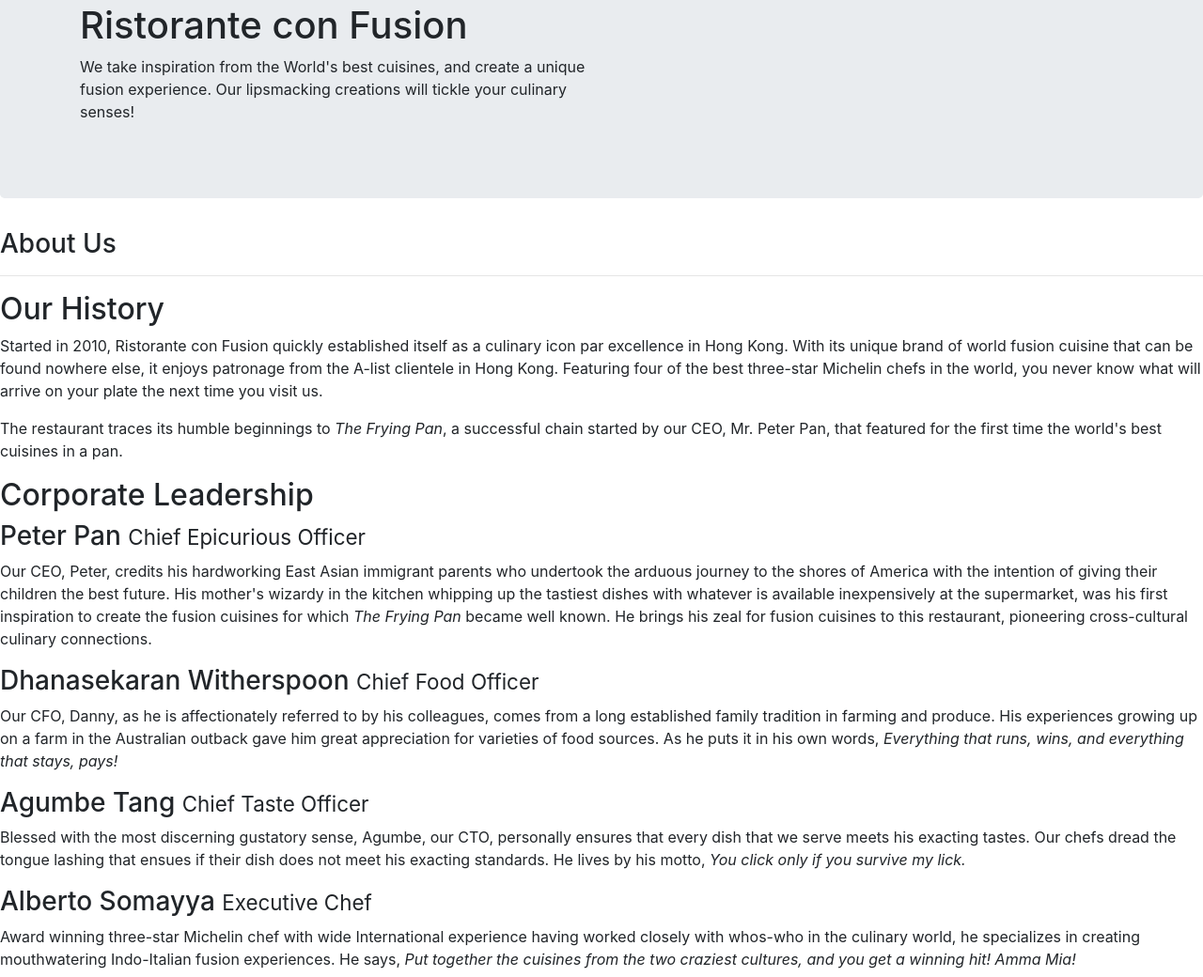
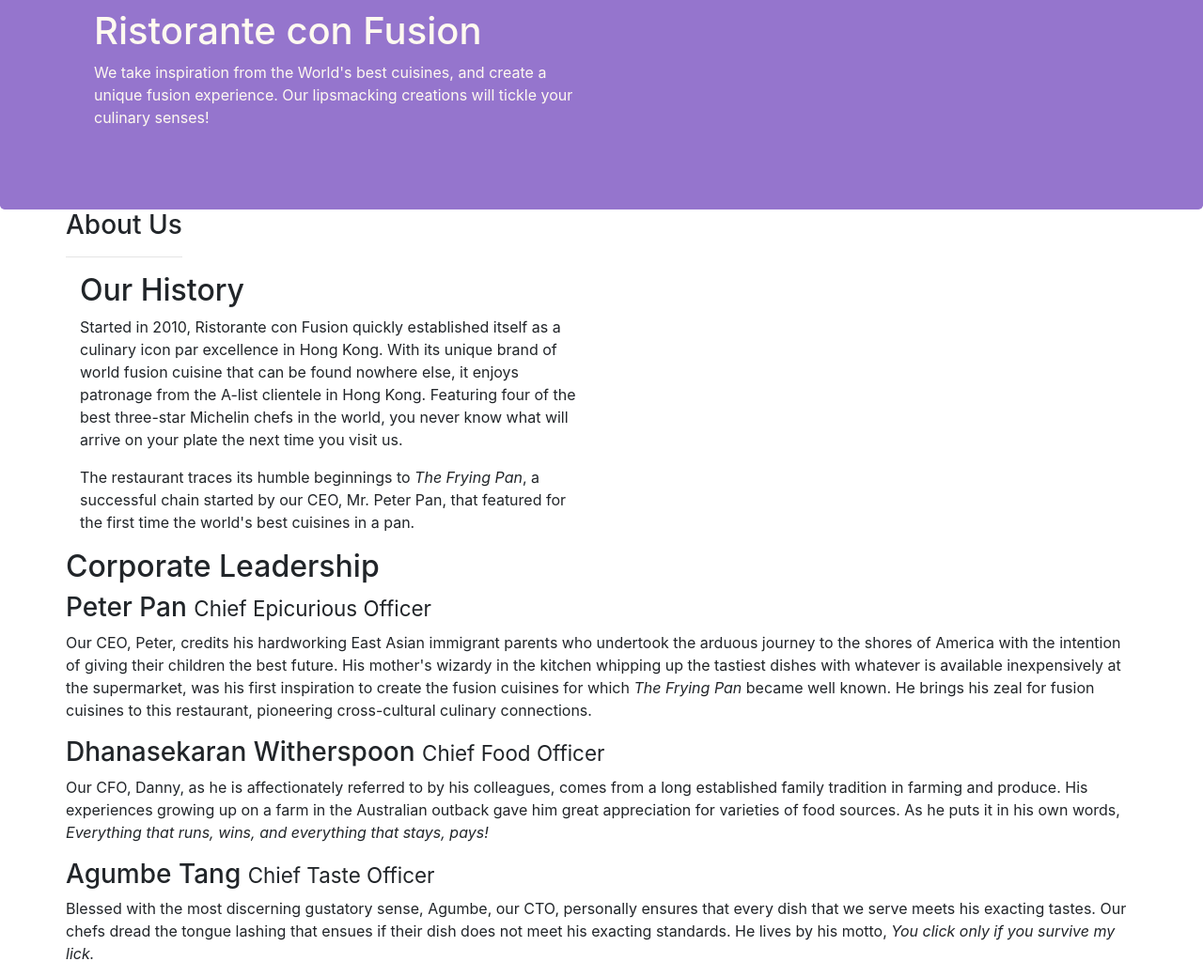
Before and after one commit to izayaaaaaaa/bootstrap-npm-test, a website: page aboutus.html in a window 1280 px wide. Shown: the part 61-1101 px from the top of the page at 94% size. Drawn offline with nearby package versions, Linux system fonts and the light colour scheme.

Commit message:
assignment 1

```diff
--- a/aboutus.html
+++ b/aboutus.html
@@ -12,7 +12,8 @@
 
     <!-- Bootstrap CSS -->
     <link rel="stylesheet" href="node_modules/bootstrap/dist/css/bootstrap.min.css">
-    <link href="css/styles.css" rel="stylesheet">
+
+    <link href="css/style.css" rel="stylesheet">
 
 </head>
 
@@ -31,16 +32,16 @@
         </div>
     </header>
 
-    <div>
-        <div>
+    <div class="container">
+        <div class="row">
             <div>
                <h3>About Us</h3>
                <hr>
             </div>
         </div>
 
-        <div>
-            <div>
+        <div class="row">
+            <div class="col-sm-6">
                 <h2>Our History</h2>
                 <p>Started in 2010, Ristorante con Fusion quickly established itself as a culinary icon par excellence in Hong Kong. With its unique brand of world fusion cuisine that can be found nowhere else, it enjoys patronage from the A-list clientele in Hong Kong.  Featuring four of the best three-star Michelin chefs in the world, you never know what will arrive on your plate the next time you visit us.</p>
                 <p>The restaurant traces its humble beginnings to <em>The Frying Pan</em>, a successful chain started by our CEO, Mr. Peter Pan, that featured for the first time the world's best cuisines in a pan.</p>
@@ -50,17 +51,17 @@
         </div>
 
 
-        <div>
+        <div class="row">
             <div>
                 <h2>Corporate Leadership</h2>
                 <h3>Peter Pan <small>Chief Epicurious Officer</small></h3>
-                <p>Our CEO, Peter, credits his hardworking East Asian immigrant parents who undertook the arduous journey to the shores of America with the intention of giving their children the best future. His mother's wizardy in the kitchen whipping up the tastiest dishes with whatever is available inexpensively at the supermarket, was his first inspiration to create the fusion cuisines for which <em>The Frying Pan</em> became well known. He brings his zeal for fusion cuisines to this restaurant, pioneering cross-cultural culinary connections.</p>
+                <p class="d-none d-sm-block">Our CEO, Peter, credits his hardworking East Asian immigrant parents who undertook the arduous journey to the shores of America with the intention of giving their children the best future. His mother's wizardy in the kitchen whipping up the tastiest dishes with whatever is available inexpensively at the supermarket, was his first inspiration to create the fusion cuisines for which <em>The Frying Pan</em> became well known. He brings his zeal for fusion cuisines to this restaurant, pioneering cross-cultural culinary connections.</p>
                 <h3>Dhanasekaran Witherspoon <small>Chief Food Officer</small></h3>
-                <p>Our CFO, Danny, as he is affectionately referred to by his colleagues, comes from a long established family tradition in farming and produce. His experiences growing up on a farm in the Australian outback gave him great appreciation for varieties of food sources. As he puts it in his own words, <em>Everything that runs, wins, and everything that stays, pays!</em></p>
+                <p class="d-none d-sm-block">Our CFO, Danny, as he is affectionately referred to by his colleagues, comes from a long established family tradition in farming and produce. His experiences growing up on a farm in the Australian outback gave him great appreciation for varieties of food sources. As he puts it in his own words, <em>Everything that runs, wins, and everything that stays, pays!</em></p>
                 <h3>Agumbe Tang <small>Chief Taste Officer</small></h3>
-                <p>Blessed with the most discerning gustatory sense, Agumbe, our CTO, personally ensures that every dish that we serve meets his exacting tastes. Our chefs dread the tongue lashing that ensues if their dish does not meet his exacting standards. He lives by his motto, <em>You click only if you survive my lick.</em></p>
+                <p class="d-none d-sm-block">Blessed with the most discerning gustatory sense, Agumbe, our CTO, personally ensures that every dish that we serve meets his exacting tastes. Our chefs dread the tongue lashing that ensues if their dish does not meet his exacting standards. He lives by his motto, <em>You click only if you survive my lick.</em></p>
                 <h3>Alberto Somayya <small>Executive Chef</small></h3>
-                <p>Award winning three-star Michelin chef with wide International experience having worked closely with whos-who in the culinary world, he specializes in creating mouthwatering Indo-Italian fusion experiences. He says, <em>Put together the cuisines from the two craziest cultures, and you get a winning hit! Amma Mia!</em></p>
+                <p class="d-none d-sm-block">Award winning three-star Michelin chef with wide International experience having worked closely with whos-who in the culinary world, he specializes in creating mouthwatering Indo-Italian fusion experiences. He says, <em>Put together the cuisines from the two craziest cultures, and you get a winning hit! Amma Mia!</em></p>
             </div>
        </div>
 
@@ -72,8 +73,8 @@
                 <div class="col-4 offset-1 col-sm-2">
                     <h5>Links</h5>
                     <ul class="list-unstyled">
-                        <li><a href="#">Home</a></li>
-                        <li><a href="#">About</a></li>
+                        <li><a href="index.html">Home</a></li>
+                        <li><a href="aboutus.html">About</a></li>
                         <li><a href="#">Menu</a></li>
                         <li><a href="#">Contact</a></li>
                     </ul>
```
Also changed, not shown: index.html (+6 -7 lines), 1 other file.
